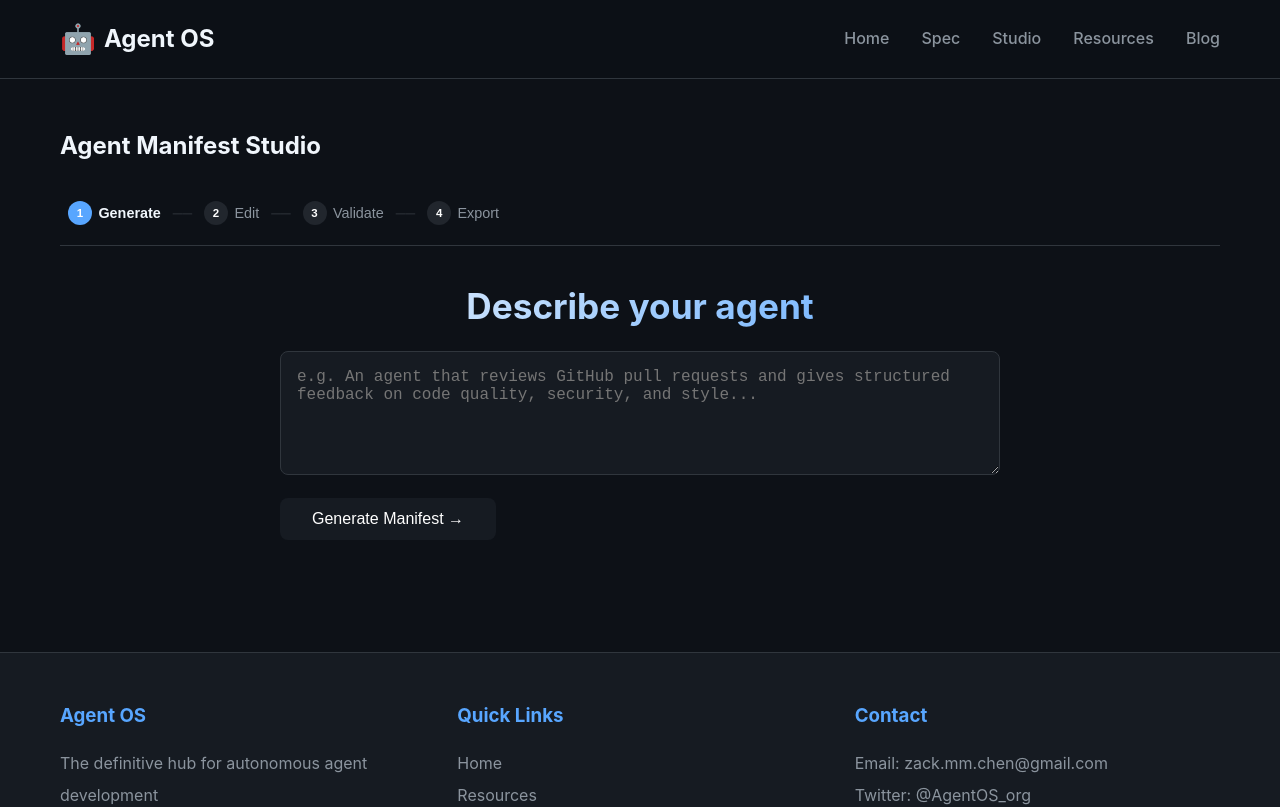
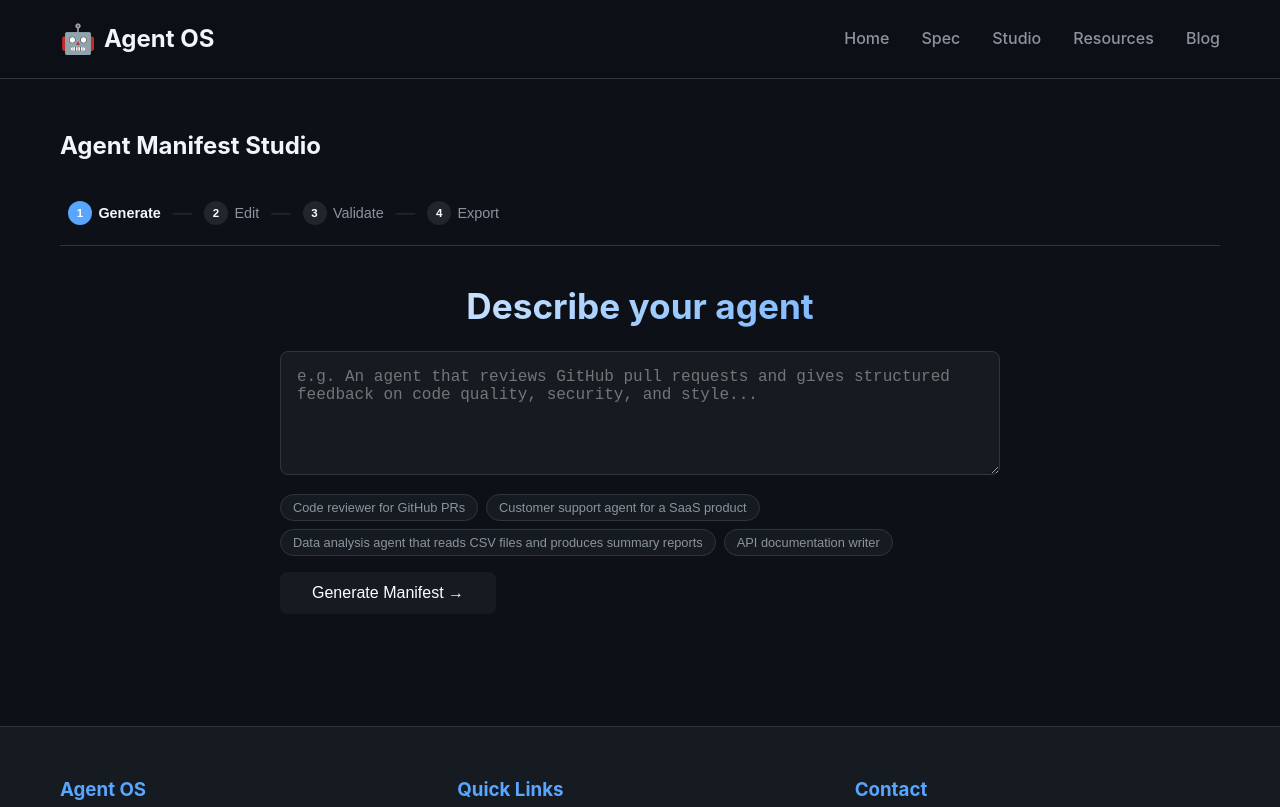
Before and after one commit to zc911/agentos.md, a React (Vite) app: page /studio in a window 1280 px wide. Shown: the top 807 px of the page. Built offline with nearby package versions, Linux system fonts and the light colour scheme.

Commit message:
feat: add example prompt chips to generate panel

```diff
--- a/src/components/studio/GeneratePanel.jsx
+++ b/src/components/studio/GeneratePanel.jsx
@@ -1,4 +1,11 @@
 import React, { useState } from 'react'
+
+const EXAMPLES = [
+  'Code reviewer for GitHub PRs — gives structured feedback on bugs, security, and style',
+  'Customer support agent for a SaaS product — handles questions, routes escalations',
+  'Data analysis agent that reads CSV files and produces summary reports',
+  'API documentation writer — reads source code and writes clear developer docs',
+]
 
 export default function GeneratePanel({ onGenerated }) {
   const [description, setDescription] = useState('')
@@ -48,7 +55,26 @@ export default function GeneratePanel({ onGenerated }) {
           boxSizing: 'border-box',
         }}
       />
-      {error && <p style={{ color: '#f87171', marginTop: '0.5rem' }}>{error}</p>}
+      <div style={{ display: 'flex', flexWrap: 'wrap', gap: '0.5rem', marginTop: '0.75rem' }}>
+        {EXAMPLES.map(ex => (
+          <button
+            key={ex}
+            onClick={() => setDescription(ex)}
+            style={{
+              padding: '0.3rem 0.75rem',
+              background: 'var(--bg-secondary)',
+              border: '1px solid var(--border)',
+              borderRadius: '999px',
+              color: 'var(--text-secondary)',
+              fontSize: '0.8rem',
+              cursor: 'pointer',
+            }}
+          >
+            {ex.split(' — ')[0]}
+          </button>
+        ))}
+      </div>
+      {error && <p style={{ color: '#f87171', marginTop: '0.75rem' }}>{error}</p>}
       <button
         onClick={handleGenerate}
         disabled={isLoading || !description.trim()}
```
